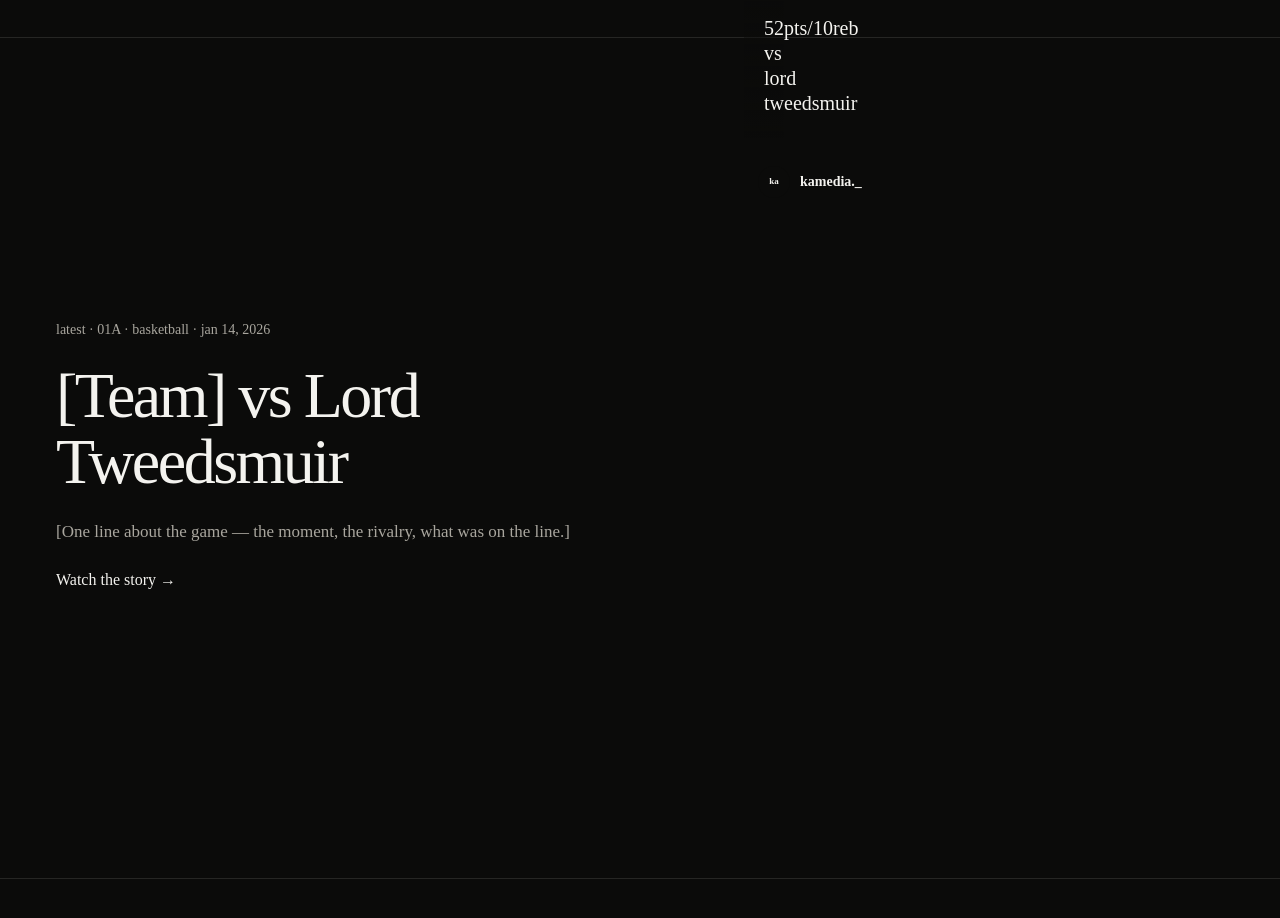
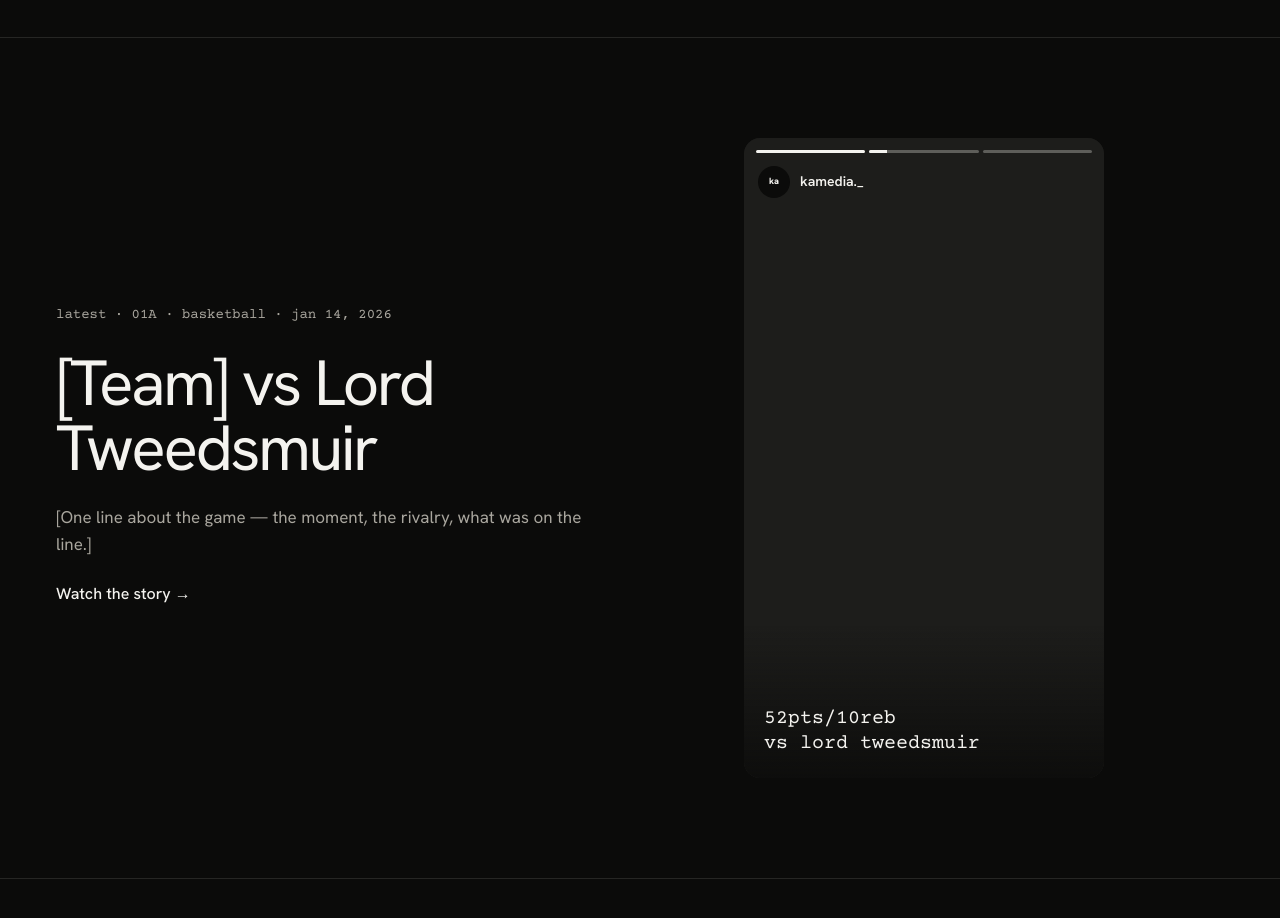
Before and after one commit to D-Aldana/ka-media, a Next.js app: page / in a window 1280 px wide. Shown: the part 1640-2558 px from the top of the page. Built offline with nearby package versions, Linux system fonts and the light colour scheme.

Commit message:
fix: scope font variables to html and give the story deck a block box

```diff
--- a/app/layout.tsx
+++ b/app/layout.tsx
@@ -36,8 +36,8 @@ export default async function RootLayout({
   const settings = await getSettings();
 
   return (
-    <html lang="en">
-      <body className={`${hanken.variable} ${courier.variable}`}>
+    <html lang="en" className={`${hanken.variable} ${courier.variable}`}>
+      <body>
         <Header settings={settings} />
         <main>{children}</main>
         <Footer settings={settings} />
--- a/components/story/MiniStory.module.css
+++ b/components/story/MiniStory.module.css
@@ -9,6 +9,7 @@
 }
 
 .deck {
+  display: block;
   position: relative;
   width: 100%;
   height: 100%;
```
